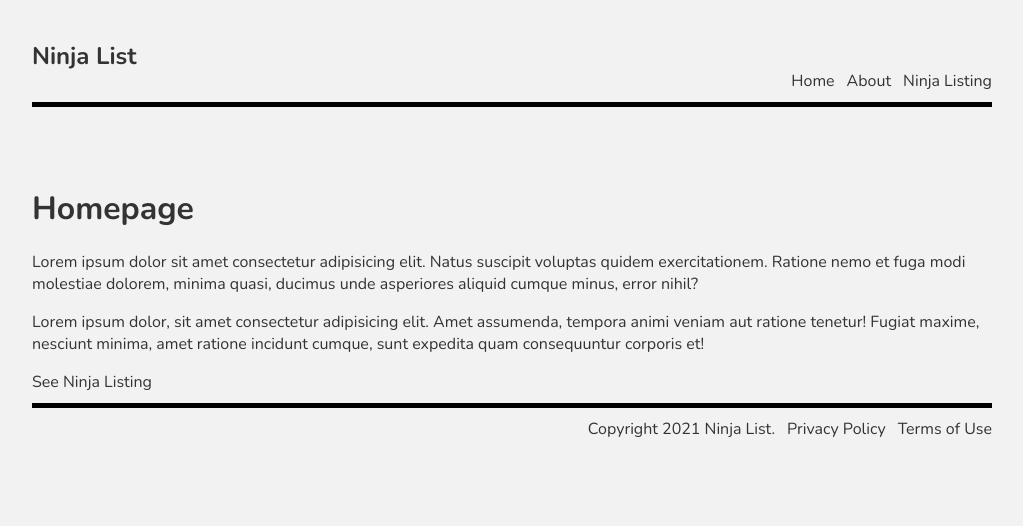
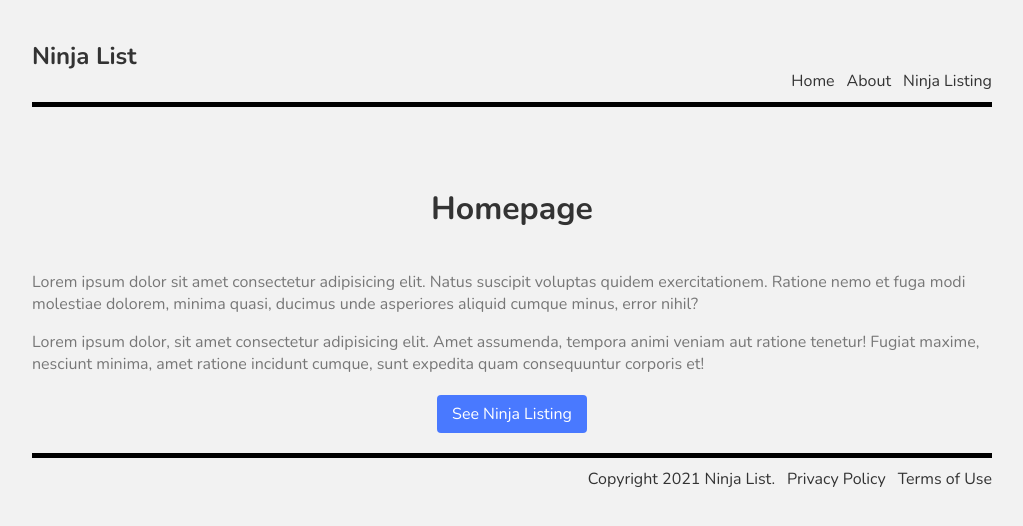
Before and after one commit to bcthakre/nextjs_typescript, a Next.js app: page / in a window 1280 px wide. Shown: the top 526 px of the page, without its empty margins (128-1151 px from the left). Built offline with nearby package versions, Linux system fonts and the light colour scheme.

Commit message:
applied styles to the index

```diff
--- a/pages/index.tsx
+++ b/pages/index.tsx
@@ -8,12 +8,12 @@ import styles from '../styles/Home.module.css'
 
 const Home: NextPage = () => {
   return (
-    <div className={styles.container}>
+    <div>
 
-      <h1>Homepage</h1>
-      <p>Lorem ipsum dolor sit amet consectetur adipisicing elit. Natus suscipit voluptas quidem exercitationem. Ratione nemo et fuga modi molestiae dolorem, minima quasi, ducimus unde asperiores aliquid cumque minus, error nihil?</p>
-      <p>Lorem ipsum dolor, sit amet consectetur adipisicing elit. Amet assumenda, tempora animi veniam aut ratione tenetur! Fugiat maxime, nesciunt minima, amet ratione incidunt cumque, sunt expedita quam consequuntur corporis et!</p>
-      <Link href="/ninjas"><a>See Ninja Listing</a></Link>
+      <h1 className={styles.title}>Homepage</h1>
+      <p className={styles.text}>Lorem ipsum dolor sit amet consectetur adipisicing elit. Natus suscipit voluptas quidem exercitationem. Ratione nemo et fuga modi molestiae dolorem, minima quasi, ducimus unde asperiores aliquid cumque minus, error nihil?</p>
+      <p className={styles.text}>Lorem ipsum dolor, sit amet consectetur adipisicing elit. Amet assumenda, tempora animi veniam aut ratione tenetur! Fugiat maxime, nesciunt minima, amet ratione incidunt cumque, sunt expedita quam consequuntur corporis et!</p>
+      <Link href="/ninjas"><a className={styles.btn}>See Ninja Listing</a></Link>
 
     </div>
   )
```
